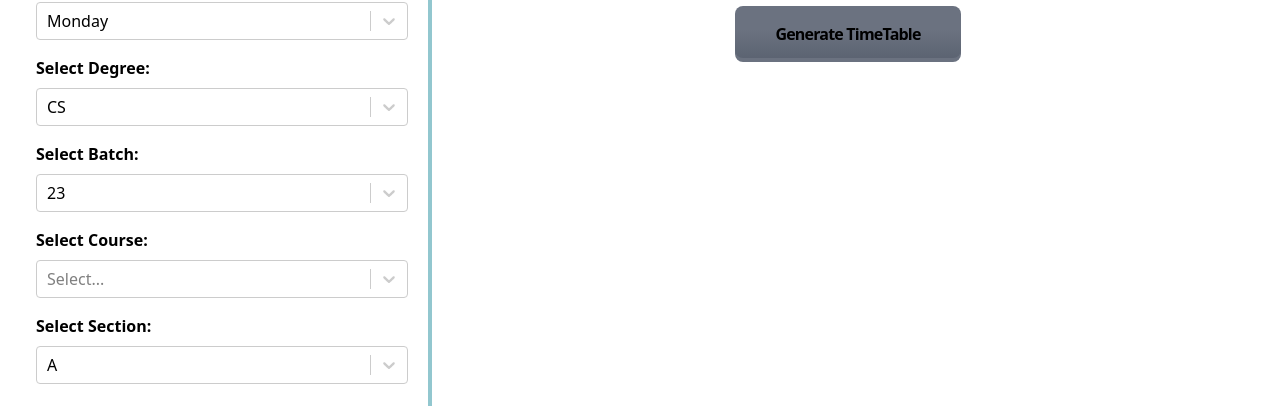
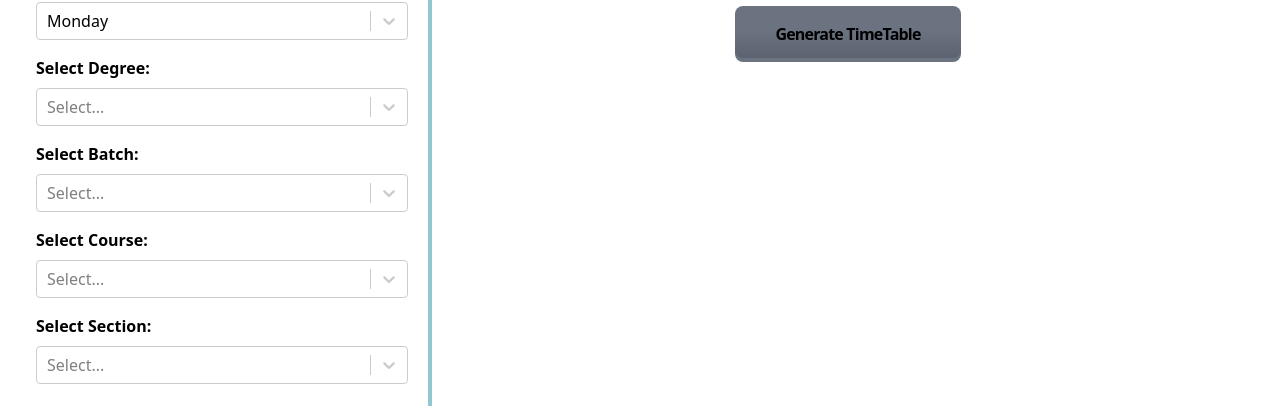
Before and after one commit to DaniyalFaraz2003/Fast-TimeTable-Finder, a React (Vite) app in the folder Frontend/: page / in a window 1280 px wide. Shown: the part 204-610 px from the top of the page. Built offline with nearby package versions, Linux system fonts and the light colour scheme; no server answers.

Commit message:
dynamic frontend

```diff
--- a/Frontend/src/Components/Body.jsx
+++ b/Frontend/src/Components/Body.jsx
@@ -1,6 +1,7 @@
 import React from "react";
-import { useState } from "react";
+import { useState, useEffect } from "react";
 import Select2, { SELECT2_TYPE_CLASSES } from "./select2/select2.component";
+import axios from "axios"
 
 import {
 	timetable,
@@ -38,16 +39,73 @@ const CourseSegment = ({ coursename, onRemove }) => {
 	);
 };
 
+const parseDropdownData = (data, degree = "", batch = "", course = "", section = "") => {
+	let res = [];
+	if (!degree) {
+		res = Array.from(Object.keys(data));
+	}
+	else if (!batch) {
+		data[degree].forEach(obj => {
+			res.push(obj.batch);
+		});
+	}
+	else if (!course) {
+		for (let i = 0; i < data[degree].length; i++) {
+			if (data[degree][i]["batch"] === batch) {
+				data[degree][i]["courses"].forEach(obj => {
+					res.push(obj.name);
+				})
+				break;
+			}
+		}
+	}
+	else if (!section) {
+		for (let i = 0; i < data[degree].length; i++) {
+			if (data[degree][i]["batch"] === batch) {
+				for (let j = 0; j < data[degree][i]["courses"].length; j++) {
+					if (data[degree][i]["courses"][j]["name"] === course) {
+						res = Array.from(data[degree][i]["courses"][j]["sections"]);
+					}
+				}
+			}
+		}
+	}
+	return res.map((value) => {
+		return {
+			label: value, value: value
+		}
+	})
+}
+
 const Body = ({ isDarkmode }) => {
+	const [data, setData] = useState(null);
 	const [courses, setCourses] = useState([]);
-  const [courseOption, setCourseOption] = useState({});
+	const [courseOption, setCourseOption] = useState("");
 	const [degreeOption, setDegreeOption] = useState("");
 	const [batchOption, setBatchOption] = useState("");
 	const [currentSection, setCurrentSection] = useState("");
 	const [dayOption, setDayOption] = useState("Monday");
 
-  function setCourse(currentOption) {
-    setCourseOption(currentOption);
+	useEffect(() => {
+		const fetchData = async () => {
+			try {
+				const response = await axios.get("http://localhost:5000/api/v1/data");
+				setData(response.data);
+				setDegreeOption(Object.keys(response.data)[0]);
+				console.log(response.data);
+			} catch (err) {
+				console.log(err)
+			}
+		}
+		fetchData();
+		return () => {
+			setData(null);
+		}
+	}, [])
+
+	function onCourseChange(selectedCourse) {
+		const { label, value } = selectedCourse;
+		setCourseOption(value);
 	}
 
 	const onDayChange = (selectedDay) => {
@@ -78,12 +136,12 @@ const Body = ({ isDarkmode }) => {
 
 	const addCourse = () => {
 		let selectedCourse = null;
-    if (courseOption.value === "ALL") {
+		if (courseOption === "ALL") {
 			let courseCopy = [...courses];
 			for (const option of courseOptions) {
-        if (option.value === "ALL") continue;
+				if (option === "ALL") continue;
 				selectedCourse =
-          option.value +
+					option +
 					"-" +
 					degreeOption +
 					"-" +
@@ -97,7 +155,7 @@ const Body = ({ isDarkmode }) => {
 			setCourses(courseCopy);
 		} else {
 			selectedCourse =
-        courseOption.value +
+				courseOption +
 				"-" +
 				degreeOption +
 				"-" +
@@ -109,7 +167,6 @@ const Body = ({ isDarkmode }) => {
 			}
 		}
 	};
-
 	return (
 		<div className="flex flex-col p-4 dark:text-white">
 			<div className="selections flex mt-4 border-gray-300 pb-4 flex-col md:flex-row">
@@ -137,10 +194,10 @@ const Body = ({ isDarkmode }) => {
 						selectType={SELECT2_TYPE_CLASSES.base}
 						className="basic-single"
 						classNamePrefix="select"
-            defaultValue={degreeOptions[0]}
+						defaultValue={"Select..."}
 						name="color"
 						onChange={onDegreeChange}
-            options={degreeOptions}
+						options={data ? parseDropdownData(data) : degreeOptions}
 					/>
 
 					<label htmlFor="batch" className="mt-4 mb-2 font-semibold">
@@ -152,10 +209,10 @@ const Body = ({ isDarkmode }) => {
 						selectType={SELECT2_TYPE_CLASSES.base}
 						className="basic-single"
 						classNamePrefix="select"
-            defaultValue={batchOptions[0]}
+						defaultValue={"Select..."}
 						name="color"
 						onChange={onBatchChange}
-            options={batchOptions}
+						options={data ? parseDropdownData(data, degreeOption) : batchOptions}
 					/>
 
 					<label htmlFor="course" className="mt-4 mb-2 font-semibold">
@@ -164,11 +221,13 @@ const Body = ({ isDarkmode }) => {
 					<Select2
 						isDarkmode={isDarkmode}
 						id="course"
-            selectType={SELECT2_TYPE_CLASSES.async}
-            cacheOptions
-            defaultOptions
-            loadOptions={promiseOptions}
-            onChange={setCourse}
+						selectType={SELECT2_TYPE_CLASSES.base}
+						className="basic-single"
+						classNamePrefix="select"
+						defaultValue={"Select..."}
+						name="color"
+						onChange={onCourseChange}
+						options={data ? parseDropdownData(data, degreeOption, batchOption) : courseOptions}
 					/>
 
 					<label htmlFor="section" className="mt-4 mb-2 font-semibold">
@@ -179,10 +238,10 @@ const Body = ({ isDarkmode }) => {
 						selectType={SELECT2_TYPE_CLASSES.base}
 						className="basic-single"
 						classNamePrefix="select"
-            defaultValue={sectionOptions[0]}
+						defaultValue={"Select..."}
 						name="color"
 						onChange={onSectionChange}
-            options={sectionOptions}
+						options={data ? parseDropdownData(data, degreeOption, batchOption, courseOption) : sectionOptions}
 					/>
 					<div className="flex justify-center align-middle pt-3 mt-3">
 						<Button
```
Also changed, not shown: 2 other files (tests, documents, lock files or other folders). Lines whose indentation alone changed are shown as unchanged.
